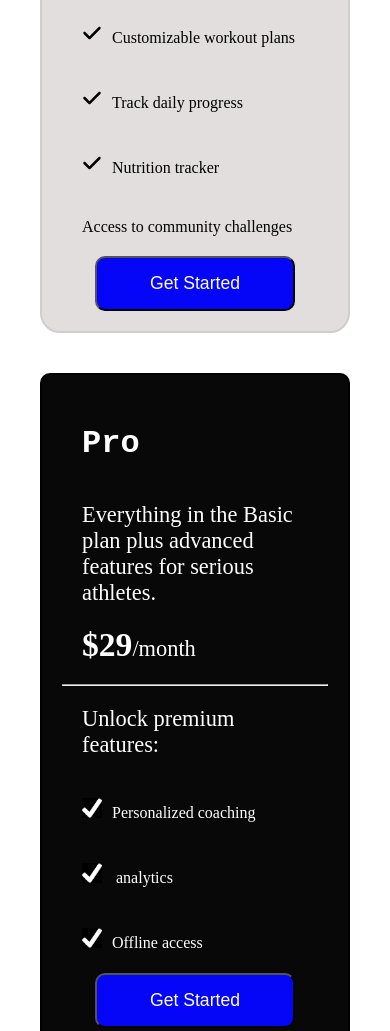
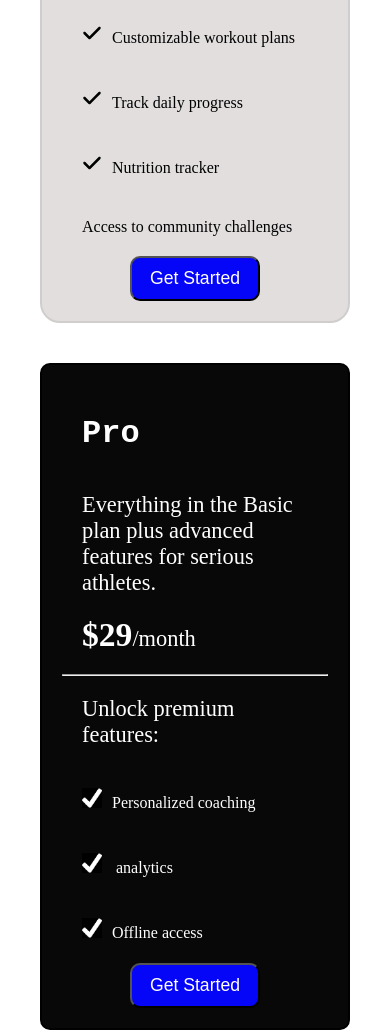
Before and after one commit to benitaa15/benitaa15, a plain HTML site: page index.html in a window 390 px wide. Shown: the part 2442-3473 px from the top of the page. Drawn offline with Linux system fonts and the light colour scheme.

Commit message:
updated all

```diff
--- a/style.css
+++ b/style.css
@@ -609,7 +609,14 @@ display: block;
 
     }
     .basic button{
-        text-align: center;
+         padding: 10px;
+            background-color: rgb(5, 5, 247);
+            border-radius: 10px;
+            color: white;
+            font-size: 1.1rem;
+            cursor: pointer;
+            width: 130px;
+            text-align: center;
     }
     .sidebar button{
         padding-top: 10px;
```
